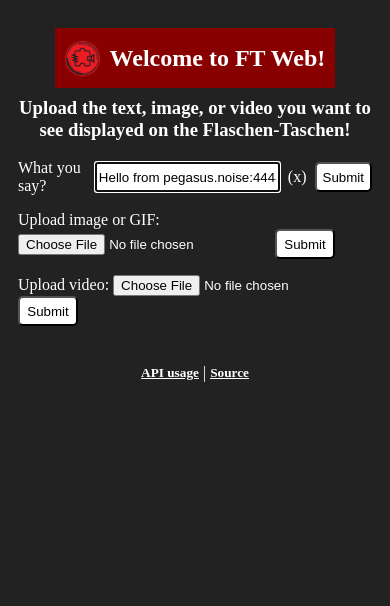
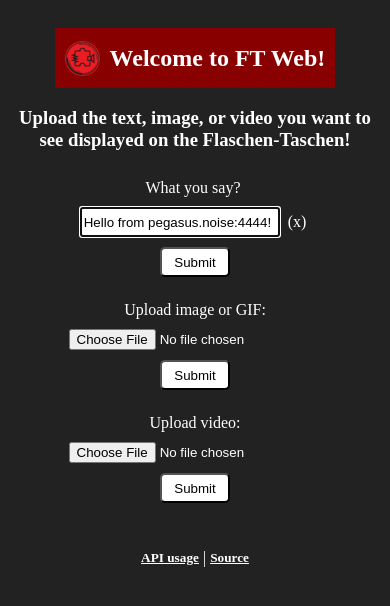
Before and after one commit to elimisteve/ft-web, a Flask app: page / in a window 390 px wide. Shown: the top 606 px of the page. Run offline with Flask 2, Linux system fonts and the light colour scheme.

Commit message:
Made CSS waaay better!

```diff
--- a/templates/index.html
+++ b/templates/index.html
@@ -14,10 +14,17 @@
       }
       h1, h2, h3, h4, h5, h6 {
         text-align: center;
+        max-width: 35em;
       }
       a > h5 {
         color: white;
         text-decoration: underline;
+      }
+      form {
+        display: flex;
+        flex-direction: row;
+        justify-content: flex-start;
+        align-items: center;
       }
       .footer {
         display: flex;
@@ -27,9 +34,37 @@
       }
       input[type="submit"] {
         height: 30px;
-        width: 60px;
+        width: 70px;
         background-color: white;
         border-radius: 5px;
+        margin-left: auto;
+      }
+      input:not([type="submit"]) {
+        min-width: 15em;
+      }
+      label {
+        display: block;
+        min-width: 10em;
+      }
+      @media (max-width: 599px) {
+        form {
+          flex-direction: column;
+          width: 100vw;
+        }
+        input[type="submit"] {
+          margin-left: 0;
+          margin-bottom: 8px;
+        }
+        input:not([type="submit"]) {
+          margin: 10px 0;
+        }
+        .input-with-x {
+          flex-direction: row;
+          justify-content: center;
+        }
+        label {
+          min-width: 1em;
+        }
       }
     </style>
   </head>
@@ -39,13 +74,16 @@
       <div style="width: 10px;"></div>
       <h2>Welcome to FT Web!</h2>
     </div>
-    <div style="margin-top: 60px;"></div>
+    <div style="margin-top: 70px;"></div>
     <h3>Upload the text, image, or video you want to see displayed on the Flaschen-Taschen!</h3>
+    <div style="margin-top: 10px;"></div>
     <div id="forms">
-      <form method="POST" action="/api/text" style="display: flex; flex-direction: row; justify-content: flex-start; align-items: center;">
+      <form method="POST" action="/api/text">
         <label for="text">What you say?&nbsp;</label>
-        <input id="send-text" type="text" name="text" value="Hello from pegasus.noise:4444!" placeholder="Hello, Noisebridge!" style="height: 30px;" autofocus />
-        <div onclick="document.getElementById('send-text').value = ''">&nbsp;&nbsp;(x)&nbsp;&nbsp;</div>
+        <div class="input-with-x">
+          <input id="send-text" type="text" name="text" value="Hello from pegasus.noise:4444!" placeholder="Hello, Noisebridge!" style="height: 30px;" autofocus />
+          <div style="display: inline;" onclick="document.getElementById('send-text').value = ''">&nbsp;(x)&nbsp;</div>
+        </div>
         <input type="submit" />
       </form>
 
```
